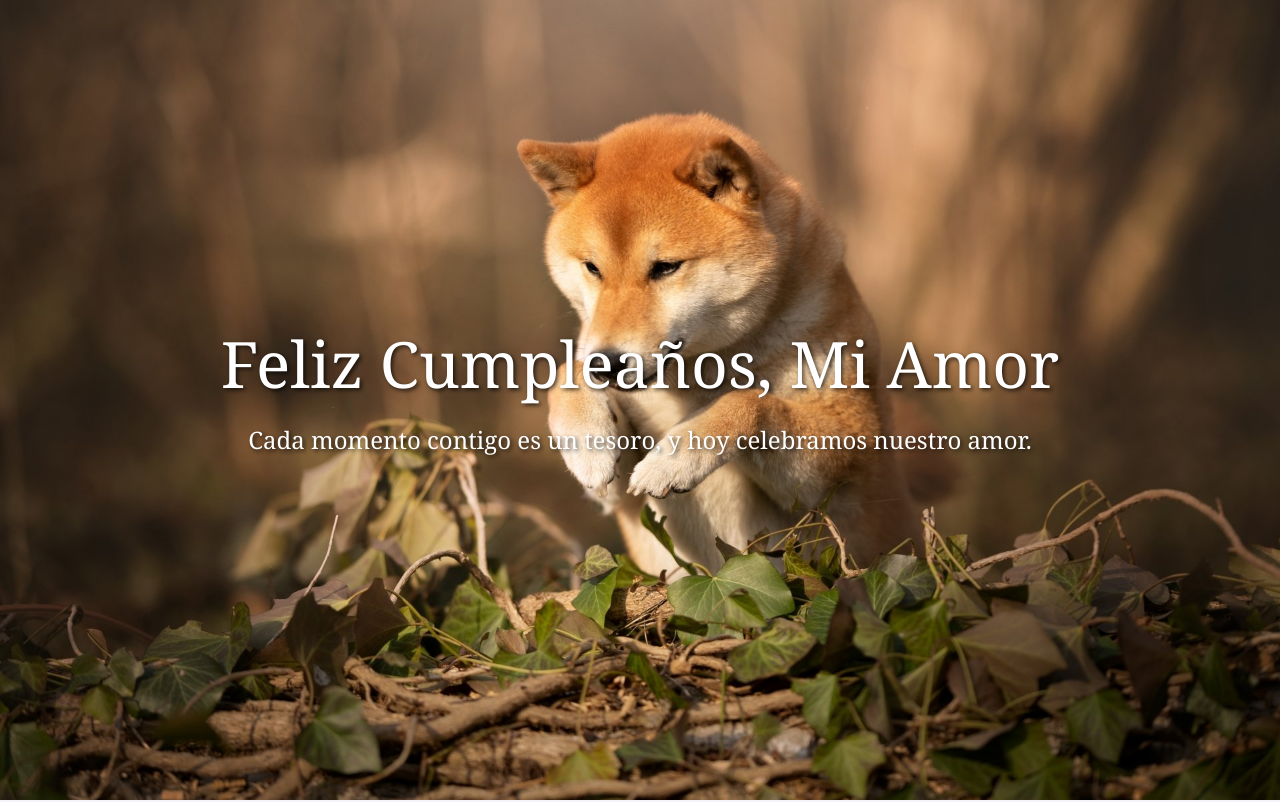
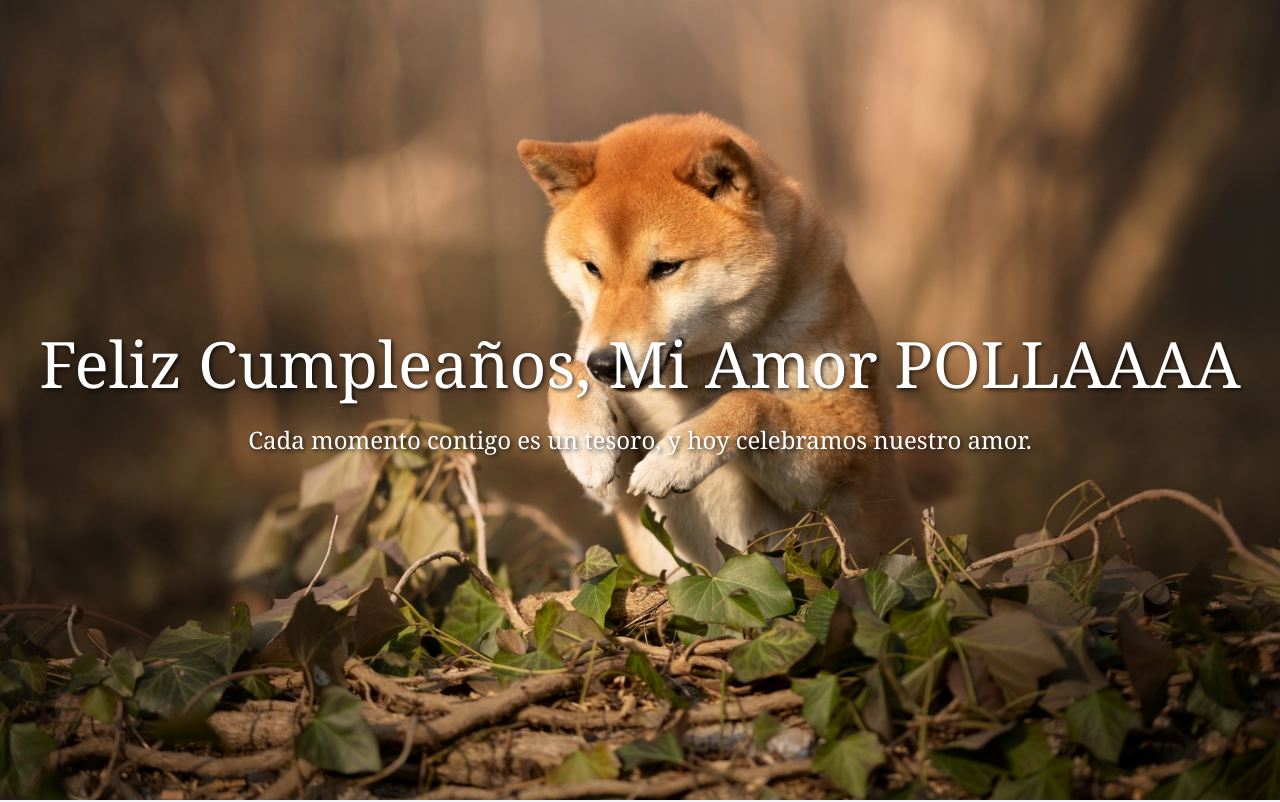
Before and after one commit to xiaolongbaobaobao/cumplenuria, a plain HTML site: page index.html in a window 1280 px wide. Shown: the top 802 px of the page. Drawn offline with nearby package versions, Linux system fonts and the light colour scheme.

Commit message:
keloke2 :wq

```diff
--- a/index.html
+++ b/index.html
@@ -94,7 +94,7 @@
     <!-- Hero Section -->
     <section class="hero">
         <div>
-            <h1>Feliz Cumpleaños, Mi Amor</h1>
+            <h1>Feliz Cumpleaños, Mi Amor POLLAAAA</h1>
             <p>Cada momento contigo es un tesoro, y hoy celebramos nuestro amor.</p>
         </div>
     </section>
```
